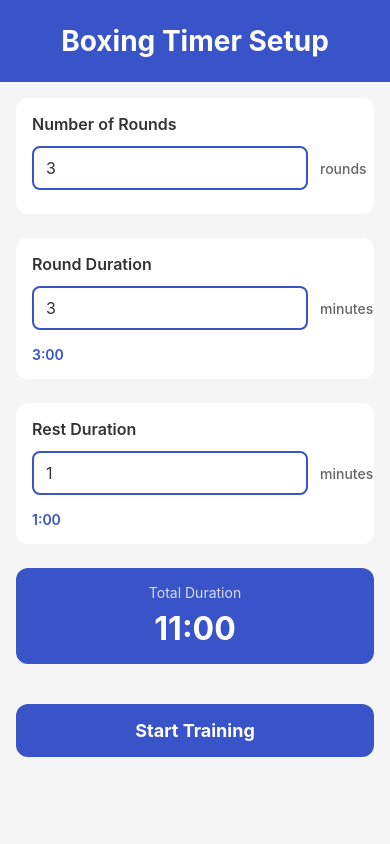
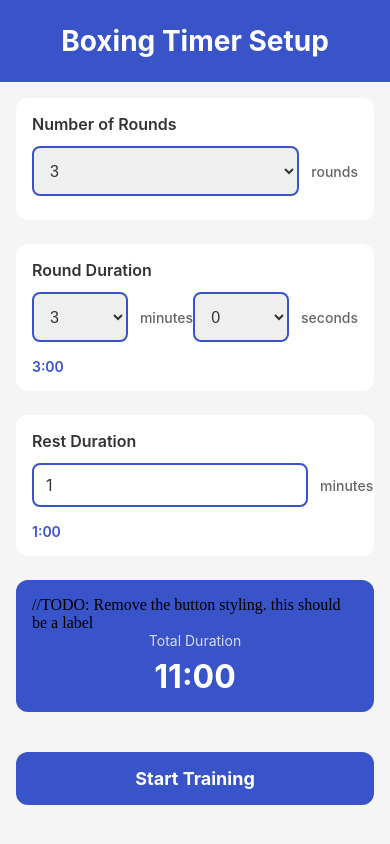
Before and after one commit to 12C0DE/Dingding, a React Native app: screen / in a window 390 px wide. Built offline with nearby package versions, Linux system fonts and the light colour scheme.

Commit message:
fix round duration logic

```diff
--- a/App.tsx
+++ b/App.tsx
@@ -16,18 +16,18 @@ export default function App() {
           <Stack.Navigator
             screenOptions={{
               headerShown: false,
-              animationEnabled: true,
+              // animationEnabled: true,
             }}
           >
             <Stack.Screen
               name="Setup"
               component={SetupScreenWrapper}
-              options={{ animationTypeForReplace: 'fade' }}
+              // options={{ animationTypeForReplace: 'fade' }}
             />
             <Stack.Screen
               name="Timer"
               component={TimerScreenWrapper}
-              options={{ animationTypeForReplace: 'fade' }}
+              // options={{ animationTypeForReplace: 'fade' }}
             />
           </Stack.Navigator>
         </NavigationContainer>
--- a/package.json
+++ b/package.json
@@ -9,6 +9,7 @@
     "web": "expo start --web"
   },
   "dependencies": {
+    "@react-native-picker/picker": "^2.11.4",
     "@react-navigation/native": "^6.1.18",
     "@react-navigation/native-stack": "^6.9.26",
     "expo": "~54.0.27",
@@ -16,8 +17,8 @@
     "react": "19.1.0",
     "react-dom": "19.1.0",
     "react-native": "0.81.5",
+    "react-native-safe-area-context": "^3.4.1",
     "react-native-screens": "~3.31.1",
-    "react-native-safe-area-context": "^3.4.1",
     "react-native-web": "^0.21.0"
   },
   "devDependencies": {
--- a/src/screens/SetupPage.tsx
+++ b/src/screens/SetupPage.tsx
@@ -8,6 +8,7 @@ import {
   TextInput,
 } from 'react-native';
 import { useBoxingTimer } from '../context/BoxingTimerContext';
+import { Picker } from '@react-native-picker/picker';
 
 interface SetupPageProps {
   onNavigateToTimer: () => void;
@@ -16,17 +17,18 @@ interface SetupPageProps {
 export const SetupPage: React.FC<SetupPageProps> = ({ onNavigateToTimer }) => {
   const { settings, updateSettings } = useBoxingTimer();
   const [rounds, setRounds] = useState(settings.rounds.toString());
-  const [roundDuration, setRoundDuration] = useState((settings.roundDuration / 60).toString());
+  const [roundMinutes, setRoundMinutes] = useState(Math.floor(settings.roundDuration / 60).toString());
+  const [roundSeconds, setRoundSeconds] = useState((settings.roundDuration % 60).toString());
   const [restDuration, setRestDuration] = useState((settings.restDuration / 60).toString());
 
   const handleStartTimer = () => {
     const parsedRounds = parseInt(rounds) || 3;
-    const parsedRoundDuration = parseInt(roundDuration) || 3;
+    const parsedRoundDurationSeconds = getRoundDurationSeconds() || 180; // default 3 minutes
     const parsedRestDuration = parseInt(restDuration) || 1;
 
     updateSettings({
       rounds: Math.max(1, parsedRounds),
-      roundDuration: Math.max(1, parsedRoundDuration) * 60,
+      roundDuration: Math.max(60, parsedRoundDurationSeconds),
       restDuration: Math.max(0, parsedRestDuration) * 60,
     });
 
@@ -37,6 +39,17 @@ export const SetupPage: React.FC<SetupPageProps> = ({ onNavigateToTimer }) => {
     const mins = Math.floor(seconds / 60);
     const secs = seconds % 60;
     return `${mins}:${secs.toString().padStart(2, '0')}`;
+  };
+
+  const getRoundDurationSeconds = () => {
+    return (parseInt(roundMinutes) || 0) * 60 + (parseInt(roundSeconds) || 0);
+  };
+
+  const setRoundDurationTotal = (totalSeconds: number) => {
+    const mins = Math.floor(totalSeconds / 60);
+    const secs = totalSeconds % 60;
+    setRoundMinutes(mins.toString());
+    setRoundSeconds(secs.toString());
   };
 
   return (
@@ -50,13 +63,15 @@ export const SetupPage: React.FC<SetupPageProps> = ({ onNavigateToTimer }) => {
         <View style={styles.inputGroup}>
           <Text style={styles.label}>Number of Rounds</Text>
           <View style={styles.inputContainer}>
-            <TextInput
-              style={styles.input}
-              keyboardType="number-pad"
-              value={rounds}
-              onChangeText={setRounds}
-              placeholder="3"
-            />
+            <Picker
+              selectedValue={rounds}
+              style={[styles.input, { height: 50 }]}
+              onValueChange={(itemValue) => setRounds(itemValue)}
+            >
+              {Array.from({ length: 25 }, (_, i) => i + 1).map((num) => (
+                <Picker.Item key={num} label={num.toString()} value={num.toString()} />
+              ))}
+            </Picker>
             <Text style={styles.unit}>rounds</Text>
           </View>
         </View>
@@ -65,16 +80,36 @@ export const SetupPage: React.FC<SetupPageProps> = ({ onNavigateToTimer }) => {
         <View style={styles.inputGroup}>
           <Text style={styles.label}>Round Duration</Text>
           <View style={styles.inputContainer}>
-            <TextInput
-              style={styles.input}
-              keyboardType="number-pad"
-              value={roundDuration}
-              onChangeText={setRoundDuration}
-              placeholder="3"
-            />
+            <Picker
+              selectedValue={roundMinutes}
+              style={[styles.input, { height: 50 }]}
+              onValueChange={(itemValue) => {
+                const minutes = parseInt(itemValue as string) || 0;
+                const seconds = parseInt(roundSeconds) || 0;
+                setRoundDurationTotal(minutes * 60 + seconds);
+              }}
+            >
+              {Array.from({ length: 61 }, (_, i) => i).map((num) => (
+                <Picker.Item key={num} label={num.toString()} value={num.toString()} />
+              ))}
+            </Picker>
             <Text style={styles.unit}>minutes</Text>
+            <Picker
+              selectedValue={roundSeconds}
+              style={[styles.input, { height: 50 }]}
+              onValueChange={(itemValue) => {
+                const seconds = parseInt(itemValue as string) || 0;
+                const minutes = parseInt(roundMinutes) || 0;
+                setRoundDurationTotal(minutes * 60 + seconds);
+              }}
+            >
+              {Array.from({ length: 60 }, (_, i) => i).map((num) => (
+                <Picker.Item key={num} label={num.toString()} value={num.toString()} />
+              ))}
+            </Picker>
+            <Text style={styles.unit}>seconds</Text>
           </View>
-          <Text style={styles.preview}>{formatTime((parseInt(roundDuration) || 3) * 60)}</Text>
+          <Text style={styles.preview}>{formatTime(getRoundDurationSeconds())}</Text>
         </View>
 
         {/* Rest Duration Input */}
@@ -95,12 +130,12 @@ export const SetupPage: React.FC<SetupPageProps> = ({ onNavigateToTimer }) => {
 
         {/* Summary */}
         <View style={styles.summary}>
+          //TODO: Remove the button styling. this should be a label
           <Text style={styles.summaryTitle}>Total Duration</Text>
           <Text style={styles.summaryValue}>
             {formatTime(
-              (parseInt(rounds) || 3) *
-                (parseInt(roundDuration) || 3) * 60 +
-                (parseInt(rounds) - 1 || 2) * (parseInt(restDuration) || 1) * 60
+              (parseInt(rounds) || 3) * getRoundDurationSeconds() +
+                ((parseInt(rounds) || 3) - 1) * (parseInt(restDuration) || 1) * 60
             )}
           </Text>
         </View>
--- a/src/screens/TimerPage.tsx
+++ b/src/screens/TimerPage.tsx
@@ -83,7 +83,7 @@ export const TimerPage: React.FC<TimerPageProps> = ({ onNavigateToSetup }) => {
     if (isRunning) {
       Alert.alert(
         'Stop Training?',
-        'Are you sure you want to go back? Your progress will be lost.',
+        'Are you sure you want to go back? Your timer will reset.',
         [
           {
             text: 'Cancel',
```
Also changed, not shown: 1 other file (tests, documents, lock files or other folders).
